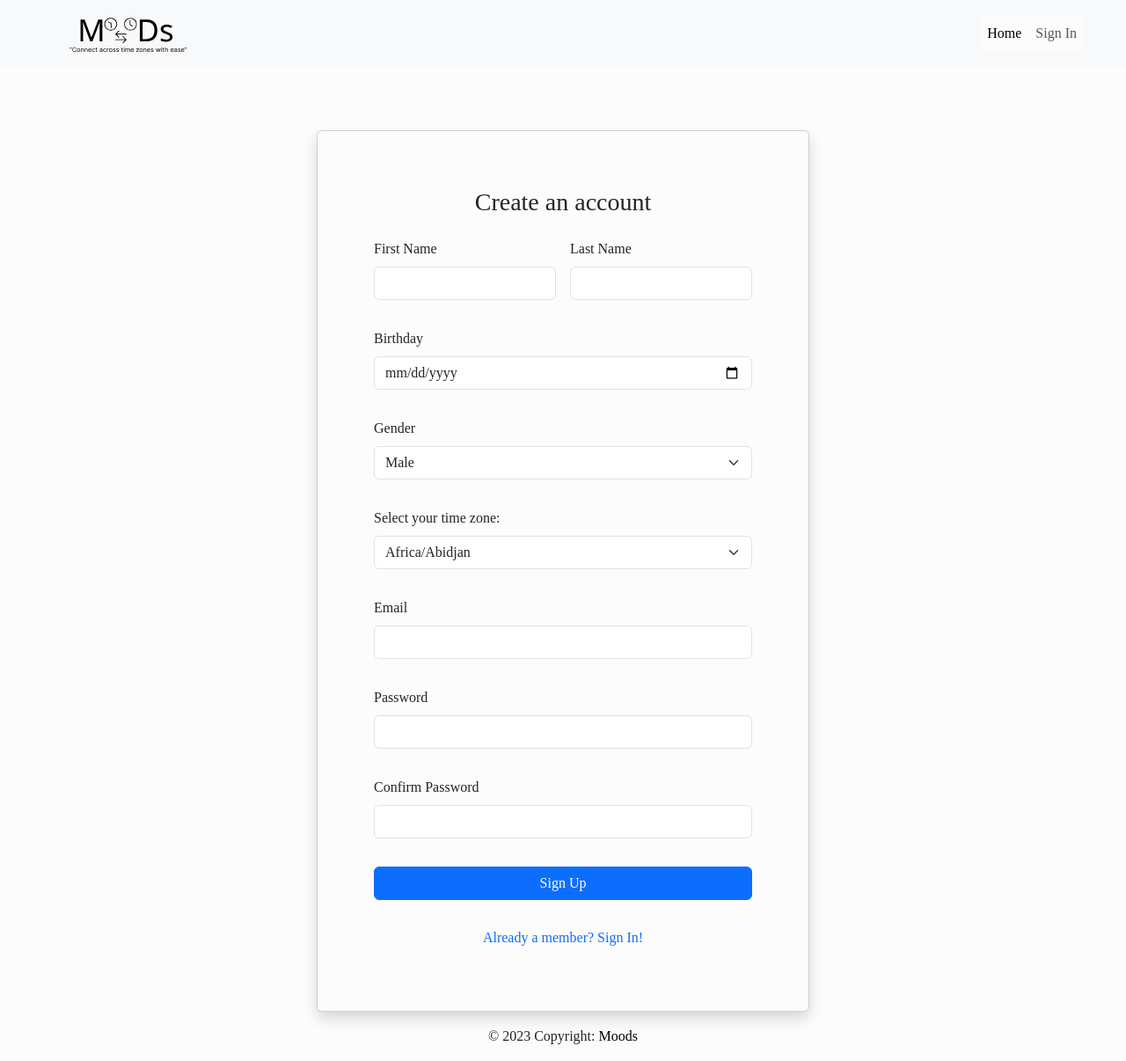
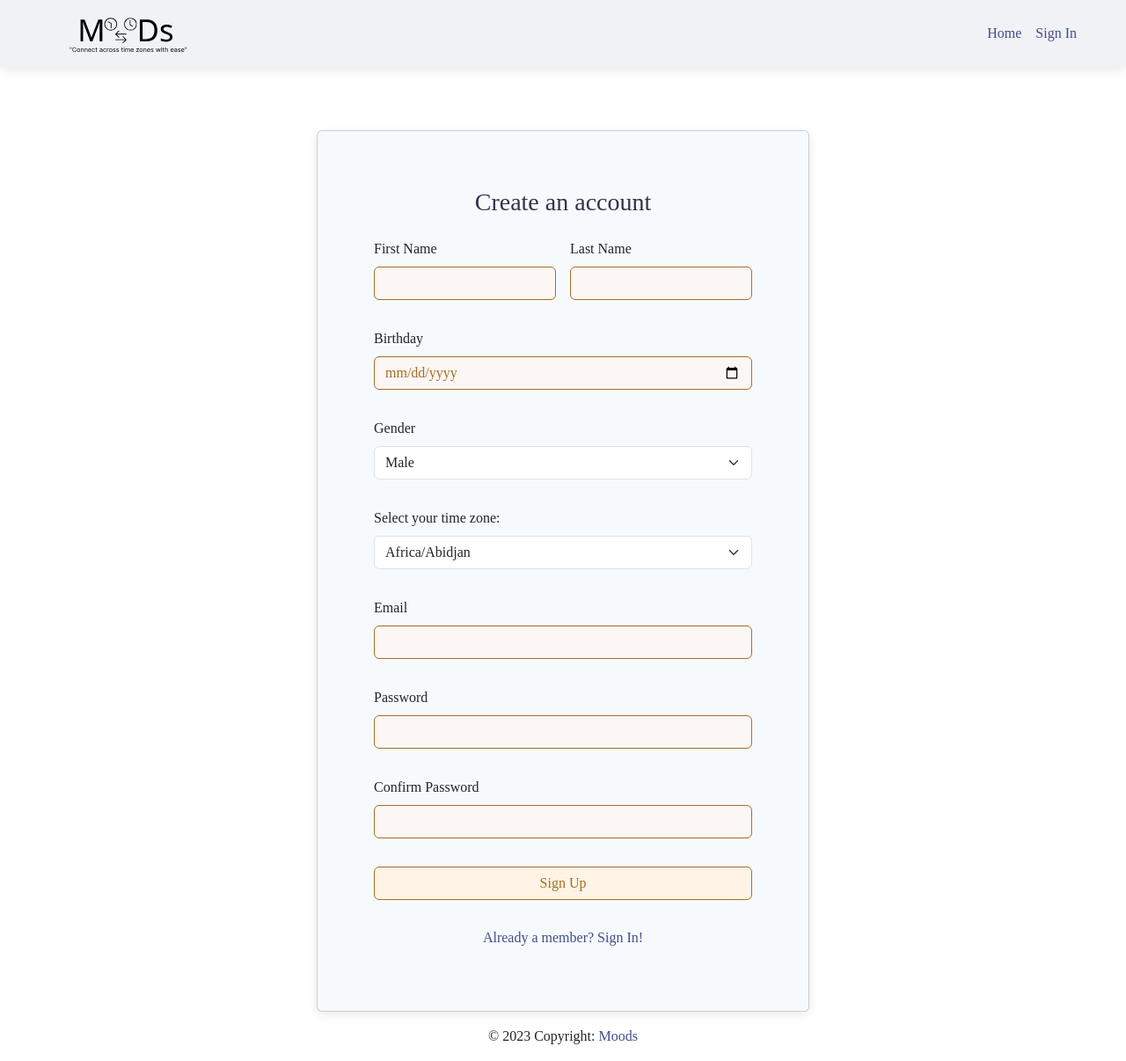
Before and after one commit to saranatour1/Moods, a Django app: page / in a window 1280 px wide. Shown: the whole page at 88% size. Run offline with Django 3.2, Linux system fonts and the light colour scheme; some web fonts are replaced.

Commit message:
CSS styling

```diff
--- a/moods_project/login_with_regestration/static/css/style.css
+++ b/moods_project/login_with_regestration/static/css/style.css
@@ -5,6 +5,13 @@
 /* Background color : #Fcfcfcfc */
 /* Logo color #f8d054 */
 /* For dark mode  #f0f0f0 */
+
+/* Nav bar colors */
+/* Sky blue: #87CEEB
+Baby blue: #89CFF0
+Turquoise: #40E0D0 */
+
+
 
 /* if we wanted to implemnt dark mode */
 /* body{
@@ -14,6 +21,59 @@
 * {
   font-family: "Source Serif Pro", serif;
 }
+
+:root {
+  --bg-col: #E0E9F8;
+  --color: #30354B;
+  --label-color: #4B558C;
+  --hsl-lightness: 39%;
+  --hsl-bg-lightness: 95%;
+}
+
+
+
+nav.navbar,navbar-nav{
+  background-color:#f0f2f5 !important;
+  box-shadow: rgba(0, 0, 0, 0.09) 0px 3px 12px !important;
+}
+
+input[type="Search"],input[type="text"],textarea[name="post"],form .form-control,.form-floating:not(.form-control:disabled)::before ,.form-floating>.form-control {
+  background-color:#FCF6F5 !important;
+  border-color:#a56e22 !important;
+  color: #a56e22 !important;
+}
+
+button{
+  color: #a56e22!important;
+  background-color:#fff4e5 !important;
+  border-color:#a56e22 !important;
+}
+
+.card{
+  background-color: hsl(210, 60%, 98%)!important ;
+  /* background-color: var(--label-color) !important; */
+}
+
+button:hover{
+  filter: brightness(110%);
+}
+
+
+p,h6,h1,h2,h3,h4,h5,h6{
+ color: #30354b !important;
+}
+a{
+  color:#424d8c !important;
+}
+a:hover{
+  filter: brightness(110%) !important;
+}
+
+.card{
+  box-shadow: rgba(0, 0, 0, 0.09) 0px 3px 12px !important;
+
+}
+
 /* .logo{
   font-family: 'Noto Serif Malayalam', serif;
   font-weight: 900;
@@ -27,11 +87,14 @@
   width: 100px;
 }
 
+/* #2d9aed  */
+/* #969d3f */
+/* #f8cebe */
+/* #f8cebe */
+
 .wrapper,
-footer,
-.card,
-ul,body {
-  background-color: #fcfcfcfc !important;
+footer{
+  background-color: hsl(0, 0%, 100%) !important;
   /* height: 100vh; */
 }
 a {
--- a/moods_project/login_with_regestration/templates/dashboard.html
+++ b/moods_project/login_with_regestration/templates/dashboard.html
@@ -19,7 +19,7 @@
     <!-- The main bav bar containing the Moods Logo -->
     <!-- Logo Design -->
     <div class=" w-100  ">
-      <nav class="navbar navbar-expand-lg bg-body-tertiary h-100 ps-5 pe-5 ">
+      <nav class="navbar navbar-expand-lg  h-100 ps-5 pe-5 " >
         <a class="navbar-brand logo " href="/dashboard">
           <img src="{% static 'assets/logo.svg' %}" alt="Moods Logo">
         </a>
@@ -27,7 +27,7 @@
           <span class="navbar-toggler-icon"></span>
         </button>
         <div class="collapse navbar-collapse" id="navbarNav">
-          <ul class="navbar-nav ms-auto">
+          <ul class="navbar-nav ms-auto"   >
             <li class="nav-item">
               <a class="nav-link active" aria-current="page" href="/user">Profile</a>
             </li>
@@ -52,7 +52,7 @@
         <div class="row d-flex justify-content-between ">
           <div class="col-4 col-sm-4 col-md-4 col-lg-4 col-xl-3">
             <!-- logged user profile functionality -->
-            <div class="card shadow p-3 mb-5  rounded">
+            <div class="card  p-3 mb-5  rounded " >
               <div class="card-body p-4">
                 <h4 class="text-start mb-3"> Welcome <a href="/user">{{newUser.first_name}} {{newUser.last_name}}</a> ! </h4>
                 <p class="text-start mb-3"> Age: {{user_age}} years old </p>
--- a/moods_project/login_with_regestration/templates/messages.html
+++ b/moods_project/login_with_regestration/templates/messages.html
@@ -15,7 +15,7 @@
   </head>
   <body>
     <div class=" w-100  ">
-      <nav class="navbar navbar-expand-lg bg-body-tertiary h-100 ps-5 pe-5 ">
+      <nav class="navbar navbar-expand-lg  h-100 ps-5 pe-5 ">
         <a class="navbar-brand logo " href="/dashboard">
           <img src="{% static 'assets/logo.svg' %}" alt="Moods Logo">
         </a>
@@ -178,10 +178,6 @@
           </ul>
       </div>
       </div>
-
-
-
-
           </div>
 
       </div>
```
Also changed, not shown: moods_project/db.sqlite3.
